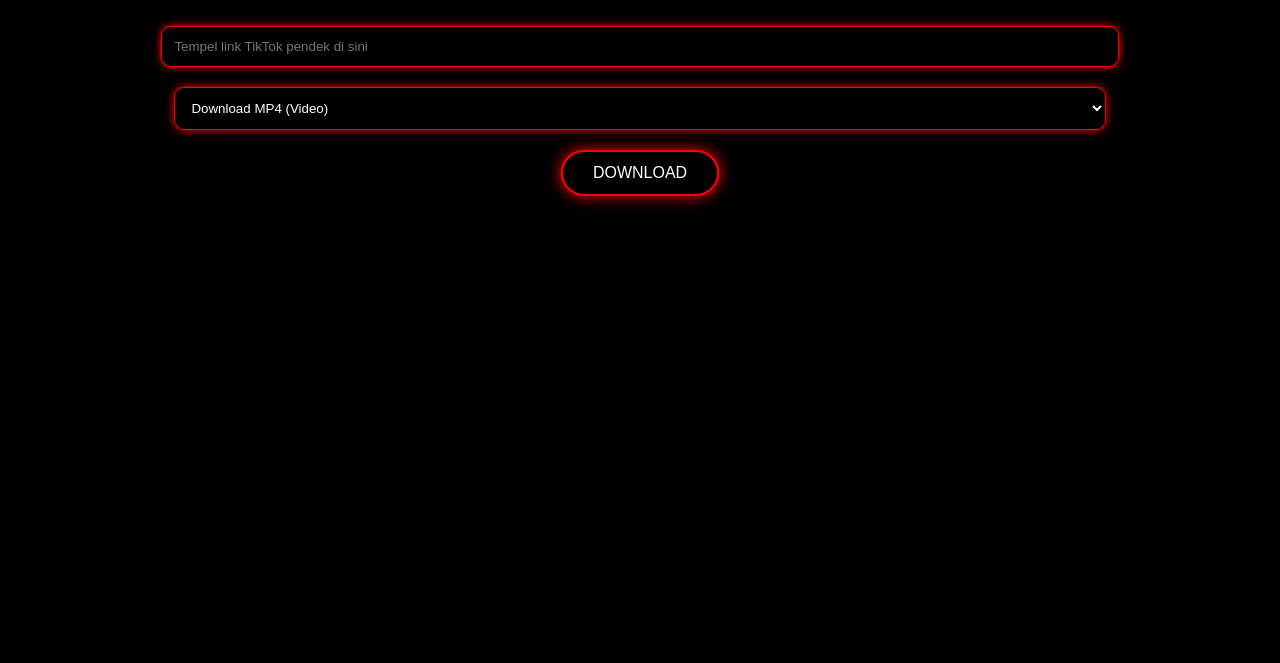
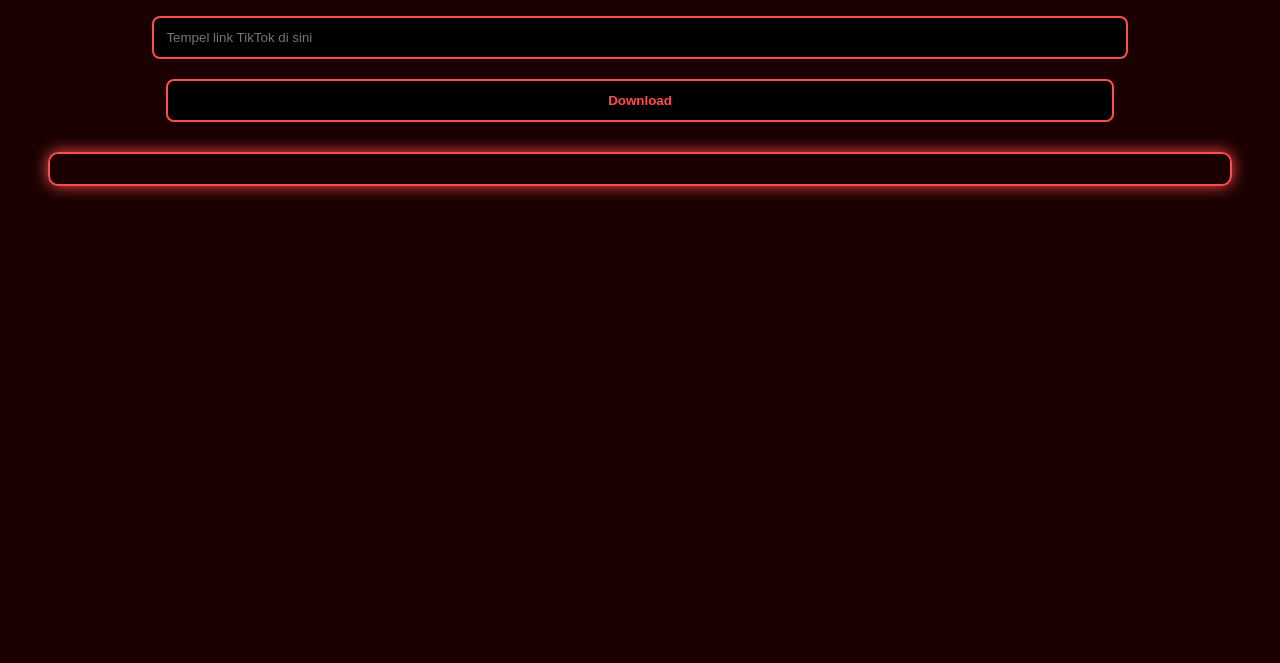
Before and after one commit to villain844/villai-downloadn-website, a plain HTML site: page index.html in a window 1280 px wide. Shown: the part 137-800 px from the top of the page. Drawn offline with Linux system fonts and the light colour scheme.

Commit message:
Update index.html

```diff
--- a/index.html
+++ b/index.html
@@ -1,88 +1,68 @@
 <!DOCTYPE html>
 <html lang="id">
 <head>
-  <meta charset="UTF-8">
-  <title>𓆩villain host𓆪 Download</title>
+  <meta charset="UTF-8" />
+  <meta name="viewport" content="width=device-width, initial-scale=1.0"/>
+  <title>𓆩villain host𓆪 Downloader</title>
   <style>
     body {
-      background-color: #000;
-      color: #fff;
-      font-family: monospace;
+      background-color: #1a0000;
+      color: #ff4d4d;
+      font-family: 'Courier New', monospace;
       text-align: center;
-      padding: 50px;
+      padding: 40px;
     }
-    h1 {
-      font-size: 28px;
-      text-shadow: 0 0 10px red, 0 0 20px red;
-      margin-bottom: 40px;
+    input, button {
+      padding: 12px;
+      margin: 10px;
+      border: 2px solid #ff4d4d;
+      background: black;
+      color: #ff4d4d;
+      border-radius: 8px;
+      width: 80%;
     }
-    input, select {
-      width: 80%;
-      padding: 12px;
+    button {
+      cursor: pointer;
+      font-weight: bold;
+    }
+    .glow {
+      border: 2px solid #ff4d4d;
+      box-shadow: 0 0 15px #ff4d4d;
+      padding: 15px;
       border-radius: 10px;
-      border: 1px solid red;
-      background: black;
-      color: white;
-      box-shadow: 0 0 8px red;
-      margin-bottom: 20px;
-    }
-    .btn {
-      padding: 12px 30px;
-      background: black;
-      color: white;
-      border: 2px solid red;
-      border-radius: 25px;
-      font-size: 16px;
-      cursor: pointer;
-      box-shadow: 0 0 15px red;
-    }
-    .btn:hover {
-      background: red;
-      color: black;
-    }
-    #result {
-      margin-top: 30px;
+      margin-top: 20px;
     }
     a {
-      color: #ff4444;
+      color: #ffcccc;
+      display: block;
+      margin: 10px;
+      text-decoration: underline;
     }
   </style>
 </head>
 <body>
-  <h1>SELAMAT DATANG DI 𓆩villain host𓆪 DOWNLOAD</h1>
-  <input type="text" id="url" placeholder="Tempel link TikTok pendek di sini" />
-  <br>
-  <select id="format">
-    <option value="mp4">Download MP4 (Video)</option>
-    <option value="mp3">Download MP3 (Audio)</option>
-  </select>
-  <br>
-  <button class="btn" onclick="getDownload()">DOWNLOAD</button>
-  <div id="result"></div>
+  <h1>Selamat datang di 𓆩villain host𓆪 download</h1>
+  <input type="text" id="tiktokUrl" placeholder="Tempel link TikTok di sini" />
+  <button onclick="download()">Download</button>
+
+  <div class="glow" id="result"></div>
 
   <script>
-    async function getDownload() {
-      const url = document.getElementById('url').value;
-      const format = document.getElementById('format').value;
+    async function download() {
+      const url = document.getElementById('tiktokUrl').value;
+      if (!url) return alert("Masukkan link terlebih dahulu.");
+
+      const res = await fetch(`/api/tiktok?url=${encodeURIComponent(url)}`);
+      const data = await res.json();
+
       const result = document.getElementById('result');
-      result.innerHTML = 'Memproses...';
-
-      try {
-        const res = await fetch(`/api/tiktok?url=${encodeURIComponent(url)}`);
-        const data = await res.json();
-
-        if (data.error) {
-          result.innerHTML = 'Gagal mengambil data video.';
-          return;
-        }
-
-        if (format === 'mp4') {
-          result.innerHTML = `<p>Video:</p><a href="${data.video}" target="_blank">Download MP4</a>`;
-        } else {
-          result.innerHTML = `<p>Audio:</p><a href="${data.audio}" target="_blank">Download MP3</a>`;
-        }
-      } catch (err) {
-        result.innerHTML = 'Terjadi kesalahan saat mengambil data.';
+      if (data.error) {
+        result.innerHTML = "Gagal mengambil video.";
+      } else {
+        result.innerHTML = `
+          <a href="${data.video}" target="_blank">Download Video (MP4)</a>
+          <a href="${data.audio}" target="_blank">Download Audio (MP3)</a>
+        `;
       }
     }
   </script>
```
